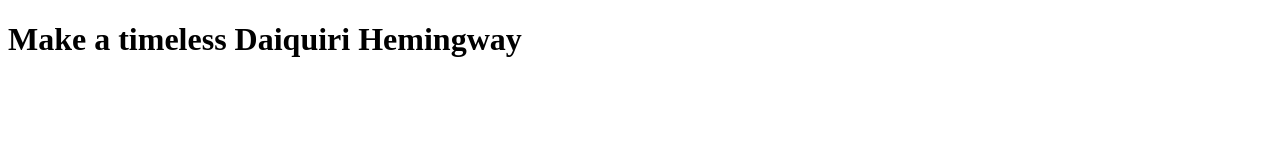
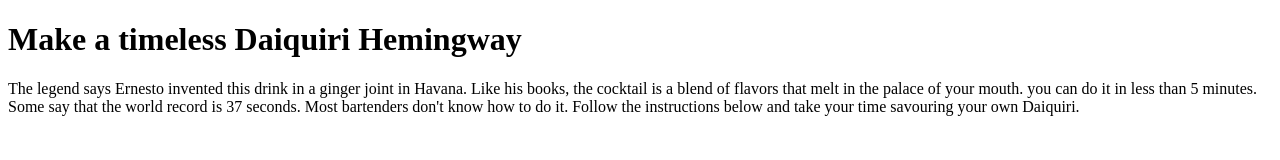
Before and after one commit to yonagami/cfsd-recipe-page, a plain HTML site: page index.html in a window 1280 px wide. Drawn offline with Linux system fonts and the light colour scheme.

Commit message:
Added an introductory note

```diff
--- a/index.html
+++ b/index.html
@@ -6,5 +6,6 @@
   </head>
   <body>
 		<h1>Make a timeless Daiquiri Hemingway</h1>
+		<p>The legend says Ernesto invented this drink in a ginger joint in Havana. Like his books, the cocktail is a blend of flavors that melt in the palace of your mouth. you can do it in less than 5 minutes. Some say that the world record is 37 seconds. Most bartenders don't know how to do it. Follow the instructions below and take your time savouring your own Daiquiri.</p>
   </body>
 </html>
```
